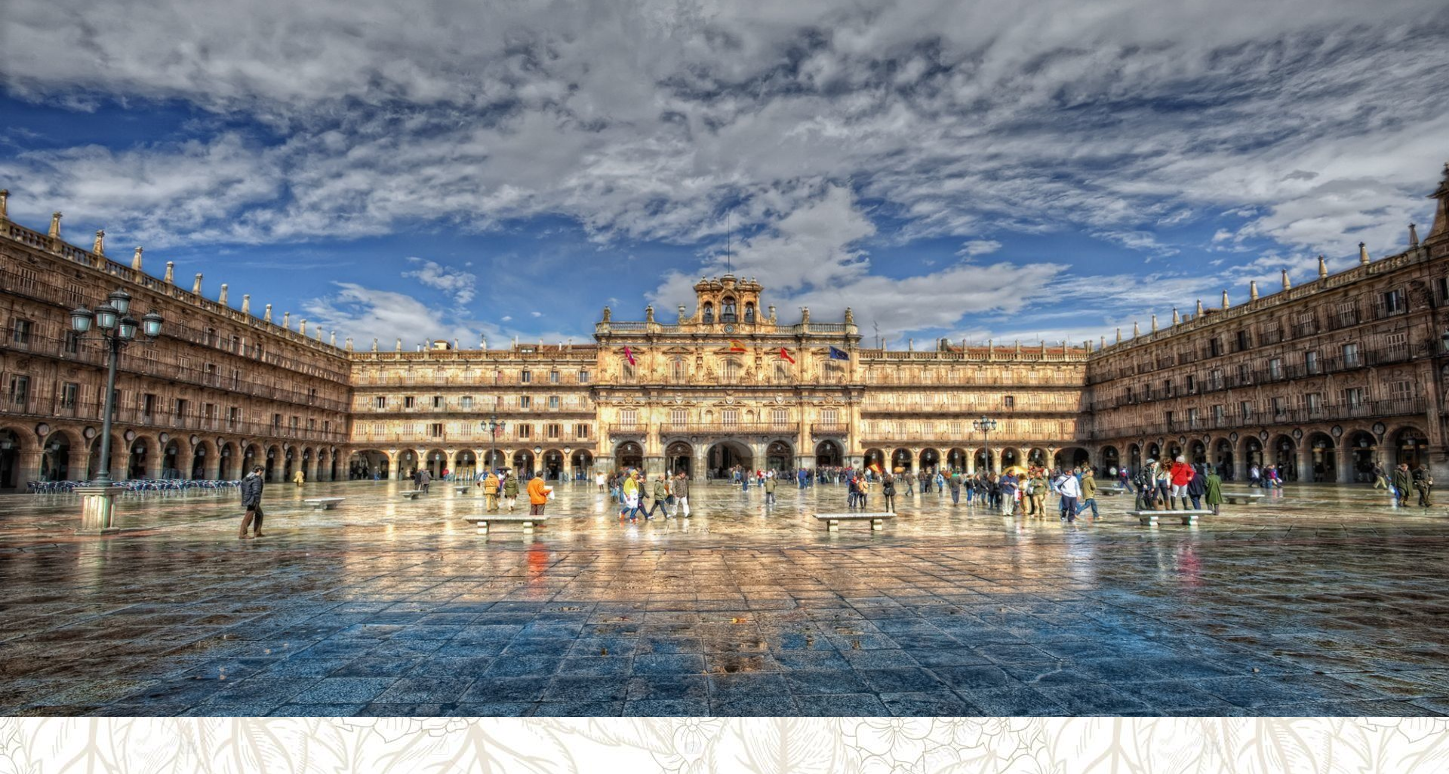
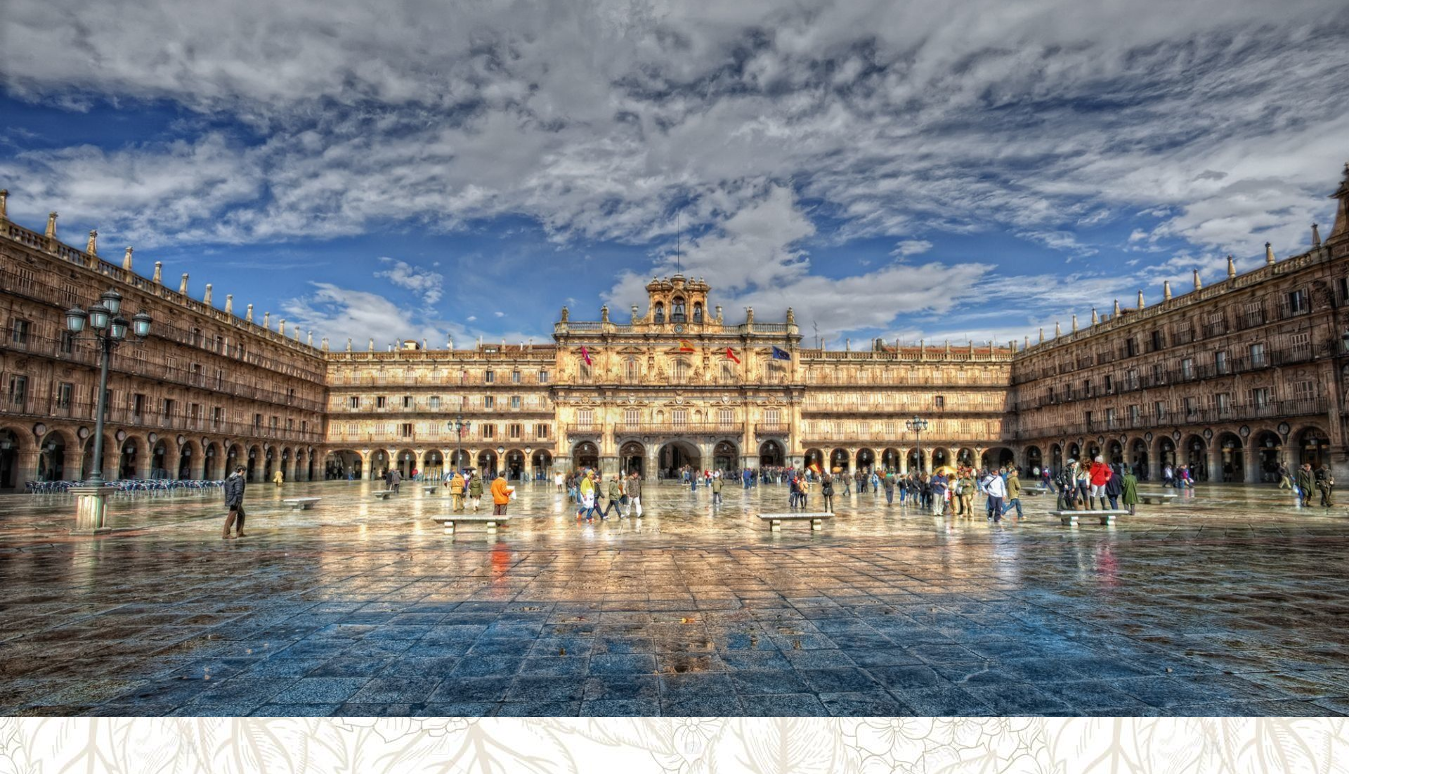
Before and after one commit to ivanmejiass/RestaurantesSalamanca, a plain HTML site: page index.html in a window 1280 px wide. Shown: the part 247-1021 px from the top of the page, 1449 px wide, since content can reach past the window. Drawn offline with Linux system fonts and the light colour scheme.

Commit message:
Update index.html

```diff
--- a/index.html
+++ b/index.html
@@ -38,7 +38,7 @@
 
         <h1>RESTAURANTES DE SALAMANCA</h1>
         <div class="salamanca">
-            <img src="./salamanca2.jpg" class="derecha" width="1449" height="720" alt="">
+            <img src="./salamanca2.jpg" class="derecha" width="1349" height="720" alt="">
             <div class="reset"></div>
         </div>
 
```
